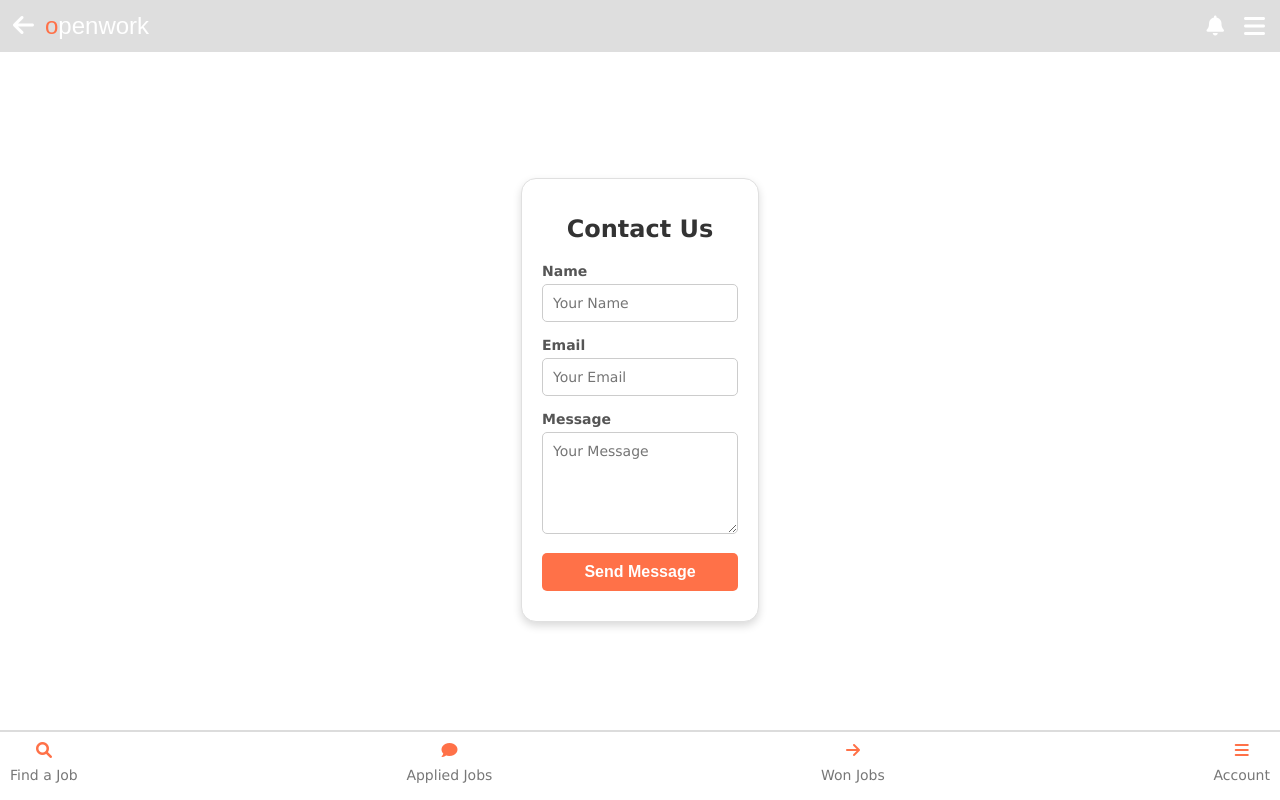
After one commit to Codybez/CodysBusiness, a Flask app: page /contact in a window 1280 px wide. The commit adds this page. Run offline with Flask 3, Linux system fonts and the light colour scheme; a user stored in the database is signed in; tables that the repository leaves empty hold one stand-in row (values such as "Sample post"); some libraries are stand-ins or nearby versions.

Commit message:
allgoodsave

```diff
--- a/app.py
+++ b/app.py
@@ -703,10 +703,14 @@ def business_active_jobs():
     business_profile = current_user.business_profile
 
     if business_profile:
-        # Retrieve only 'booked' status jobs created by the current business user
+        # Retrieve only 'closed' status jobs created by the current business user
         active_jobs = Job.query.filter_by(business_profile_id=business_profile.id, status='closed').all()
 
-        return render_template('business_active_jobs.html', active_jobs=active_jobs,get_user_details=get_user_details, is_dashboard_page=True)
+        # Ensure 'image_list' contains the correct list of images for each job
+        for job in active_jobs:
+            job.image_list = job.image_paths.split(',') if job.image_paths else []
+
+        return render_template('business_active_jobs.html', active_jobs=active_jobs, get_user_details=get_user_details, is_dashboard_page=True)
 
     flash("Business profile not found.", "error")
     return redirect(url_for('business_dashboard'))
@@ -1340,3 +1344,24 @@ def business_completed_jobs():
 
     flash("Business profile not found.", "error")
     return redirect(url_for('business_dashboard'))
+
+# Contact route
+@app.route('/contact', methods=['GET', 'POST'])
+def contact():
+    if request.method == 'POST':
+        # Get form data
+        name = request.form['name']
+        email = request.form['email']
+        message = request.form['message']
+
+        # Process the form data (e.g., save to database, send email, etc.)
+        # For now, just print to console
+        print(f"Message from {name} ({email}): {message}")
+
+        # Flash a success message
+        flash('Your message has been sent successfully!', 'success')
+
+        # Optionally, clear the form after submission
+        return redirect(url_for('contact'))
+
+    return render_template('contact_us.html')
--- a/templates/base_business.html
+++ b/templates/base_business.html
@@ -297,7 +297,7 @@
       <div class="hamburger-menu">
         <i class="fas fa-bars" id="menu-icon"></i>
         <div class="dropdown-menu" id="dropdown-menu">
-          <a href="">Contact Openwork</a>
+          <a href="contact">Contact Openwork</a>
           <a href="{{ url_for('logout') }}">Logout</a>
         </div>
       </div>
--- a/templates/base_labour.html
+++ b/templates/base_labour.html
@@ -206,6 +206,7 @@
   overflow: hidden; /* Truncates overflow if needed */
   text-overflow: ellipsis; /* Adds ellipsis if the text is too long */
   animation: slideDown 1.5s ease-in-out forwards;
+  font-family: 'Lucida Sans', 'Lucida Sans Regular', 'Lucida Grande', 'Lucida Sans Unicode', Geneva, Verdana, sans-serif;
 }
 
 .flash {
@@ -259,6 +260,13 @@
     color: white;
   }
 
+    .footers-button.active i {
+    color: #ff7148; /* Highlight the icon in orange */
+  }
+
+  .footers-button.active p {
+    color: #ff7148; /* Highlight the text in orange */
+  }
 
 
       @keyframes slideDown {
@@ -308,10 +316,13 @@
 <div class="hamburger-menu">
   <i class="fas fa-bars" id="menu-icon"></i>
   <div class="dropdown-menu" id="dropdown-menu">
-<a href="">View Profile</a>
+          <a
+            href="{{ url_for('view_tradesman_profile', user_id=current_user.id) }}"
+            class="white-button"
+          > View Profile
 
     <a href="">Notification Settings</a>
-    <a href="">Contact Openwork</a>
+    <a href="{{ url_for('contact') }}">Contact Openwork</a>
     <a href="{{ url_for('logout') }}">Logout</a>
   </div>
 </div>
@@ -363,26 +374,34 @@
   </body>
 
 <footer>
-    <a href="{{ url_for('find_a_job') }}" class="footers-button">
+  <a
+    href="{{ url_for('find_a_job') }}"
+    class="footers-button {% if request.endpoint == 'find_a_job' %}active{% endif %}">
     <i class="fas fa-search"></i>
     <p>Find a Job</p>
   </a>
-    <a href="{{ url_for('applied_jobs') }}" class="footers-button">
+  <a
+    href="{{ url_for('applied_jobs') }}"
+    class="footers-button {% if request.endpoint == 'applied_jobs' %}active{% endif %}">
     <i class="fas fa-comment"></i>
     <p>Applied Jobs</p>
   </a>
-
-    <a href="{{ url_for('active_jobs') }}" class="footers-button">
+  <a
+    href="{{ url_for('active_jobs') }}"
+    class="footers-button {% if request.endpoint == 'active_jobs' %}active{% endif %}">
     <i class="fas fa-arrow-right"></i>
     <p>Won Jobs</p>
   </a>
   {% if current_user.is_authenticated %}
-    <a href="{{ url_for('labourer_profile') }}" class="footers-button">
+  <a
+    href="{{ url_for('labourer_profile') }}"
+    class="footers-button {% if request.endpoint == 'labourer_profile' %}active{% endif %}">
     <i class="fas fa-bars"></i>
     <p>Account</p>
+  </a>
   {% endif %}
-    </a>
 </footer>
+
   <script>
   document.addEventListener("DOMContentLoaded", function () {
     const menuIcon = document.getElementById("menu-icon");
--- /dev/null
+++ b/templates/contact_us.html
@@ -0,0 +1,173 @@
+<!DOCTYPE html>
+<html lang="en">
+  <head>
+    <meta charset="UTF-8" />
+    <meta name="viewport" content="width=device-width, initial-scale=1.0" />
+    <title>Contact Form</title>
+    <link
+      rel="stylesheet"
+      href="{{ url_for('static', filename='login.css') }}"
+    />
+    <style>
+      body {
+        display: flex;
+        justify-content: center; /* Horizontally center */
+        align-items: center; /* Vertically center */
+        height: 100vh; /* Take full height of the viewport */
+        margin: 0; /* Remove default margin */
+        background-color: #ffffff; /* Optional, for better visibility */
+      }
+
+      /* Container styling */
+      .contact-container {
+        background-color: #ffffff;
+        padding: 20px;
+        margin: 20px auto;
+        border: 1px solid #e0e0e0;
+        border-radius: 15px;
+        max-width: 600px;
+        font-family: "Lucida Sans", "Lucida Sans Regular", "Lucida Grande",
+          "Lucida Sans Unicode", Geneva, Verdana, sans-serif;
+        box-shadow: 0px 4px 8px rgba(0, 0, 0, 0.15);
+        box-sizing: border-box;
+      }
+
+      /* Form title */
+      .contact-container h1 {
+        font-size: 24px;
+        color: #333333;
+        text-align: center;
+        margin-bottom: 20px;
+      }
+
+      /* Label styling */
+      .contact-container label {
+        font-size: 14px;
+        color: #555555;
+        font-weight: 600;
+        margin-bottom: 5px;
+        display: block;
+      }
+
+      /* Input fields */
+      .contact-container input[type="text"],
+      .contact-container input[type="email"],
+      .contact-container textarea {
+        width: 100%;
+        box-sizing: border-box;
+        padding: 10px;
+        margin-bottom: 15px;
+        border: 1px solid #cccccc;
+        border-radius: 5px;
+        font-size: 14px;
+        color: #333333;
+        outline: none;
+        transition: border 0.2s ease-in-out;
+        font-family: "Lucida Sans", "Lucida Sans Regular", "Lucida Grande",
+          "Lucida Sans Unicode", Geneva, Verdana, sans-serif;
+      }
+
+      /* Input focus effect */
+      .contact-container input:focus,
+      .contact-container textarea:focus {
+        border-color: #ff7148;
+        box-shadow: 0 0 5px rgba(255, 113, 72, 0.3);
+      }
+
+      /* Button styling */
+      .contact-container button {
+        background-color: #ff7148;
+        color: #ffffff;
+        font-size: 16px;
+        font-weight: bold;
+        border: none;
+        padding: 10px;
+        width: 100%; /* Full width button */
+        border-radius: 5px;
+        cursor: pointer;
+        transition: background-color 0.3s ease-in-out;
+        margin-bottom: 10px;
+      }
+
+      .contact-container button:hover {
+        background-color: #ff5e33;
+      }
+
+      /* Link and text styling */
+      .contact-container p {
+        text-align: center;
+        font-size: 14px;
+        color: #555555;
+        margin-top: 15px;
+      }
+
+      .contact-container a {
+        color: #ff7148;
+        text-decoration: none;
+        font-weight: bold;
+        transition: color 0.2s ease-in-out;
+      }
+
+      .contact-container a:hover {
+        color: #ff5e33;
+      }
+    </style>
+  </head>
+  <body>
+    {% if current_user.labourer_profile %} {% extends 'base_labour.html' %} {%
+    elif current_user.business_profile %} {% extends 'base_business.html' %} {%
+    else %} {% extends 'base.html' %}
+
+    <p>Your account does not have a valid profile.</p>
+    {% endif %}{% block title %}Contact Form{% endblock %} {% block content %}
+    <div class="contact-container">
+      <form method="POST" action="{{ url_for('contact') }}">
+        <div>
+          <h1>Contact Us</h1>
+        </div>
+
+        <!-- Name Input -->
+        <div>
+          <label for="name">Name</label>
+          <input
+            type="text"
+            id="name"
+            name="name"
+            required
+            placeholder="Your Name"
+          />
+        </div>
+
+        <!-- Email Input -->
+        <div>
+          <label for="email">Email</label>
+          <input
+            type="email"
+            id="email"
+            name="email"
+            required
+            placeholder="Your Email"
+          />
+        </div>
+
+        <!-- Message Input -->
+        <div>
+          <label for="message">Message</label>
+          <textarea
+            id="message"
+            name="message"
+            required
+            placeholder="Your Message"
+            rows="5"
+          ></textarea>
+        </div>
+
+        <!-- Submit Button -->
+        <div>
+          <button type="submit" id="submit-button">Send Message</button>
+        </div>
+      </form>
+    </div>
+    {% endblock %}
+  </body>
+</html>
--- a/templates/register.html
+++ b/templates/register.html
@@ -209,9 +209,9 @@
         <div>
           <label for="userType"></label>
           <select id="userType" name="userType" required>
-            <option value="" disabled selected>I Want to...</option>
-            <option value="Labourer">Find a Job</option>
-            <option value="Business">Post a Job</option>
+            <option value="" disabled selected>I am a...</option>
+            <option value="Labourer">Tradesman</option>
+            <option value="Business">Homeowner</option>
           </select>
         </div>
 
--- a/templates/view_tradesman_profile.html
+++ b/templates/view_tradesman_profile.html
@@ -118,9 +118,9 @@
     </style>
   </head>
   <body>
-    {% extends 'base_business.html' %} {% block title %}Labourer Profile
-    Viewer{% endblock %} {% block content %}
-
+    {% if current_user.business_profile %} {% extends 'base_business.html' %} {%
+    else %} {% extends 'base_labour.html' %} {% endif %} {% block title
+    %}Contact Form{% endblock %} {% block content %}
     <div class="profile-container">
       <!-- Profile Header -->
       <div class="profile-header">
--- a/templates/viewapplicants.html
+++ b/templates/viewapplicants.html
@@ -88,6 +88,8 @@
         background-color: white;
         color: #ff7148;
         border: 1px solid #ff7148;
+        padding-left: -25px;
+        padding-right: -25px;
       }
 
       /* Ensure applicant profile respects container width */
```
Also changed, not shown: templates/active_jobs.html (+4 -4 lines), templates/applied_jobs.html (+31 -19 lines), templates/business_active_jobs.html (+143 -71 lines), templates/business_open_jobs.html (+16 -15 lines). Lines whose indentation alone changed are shown as unchanged.
